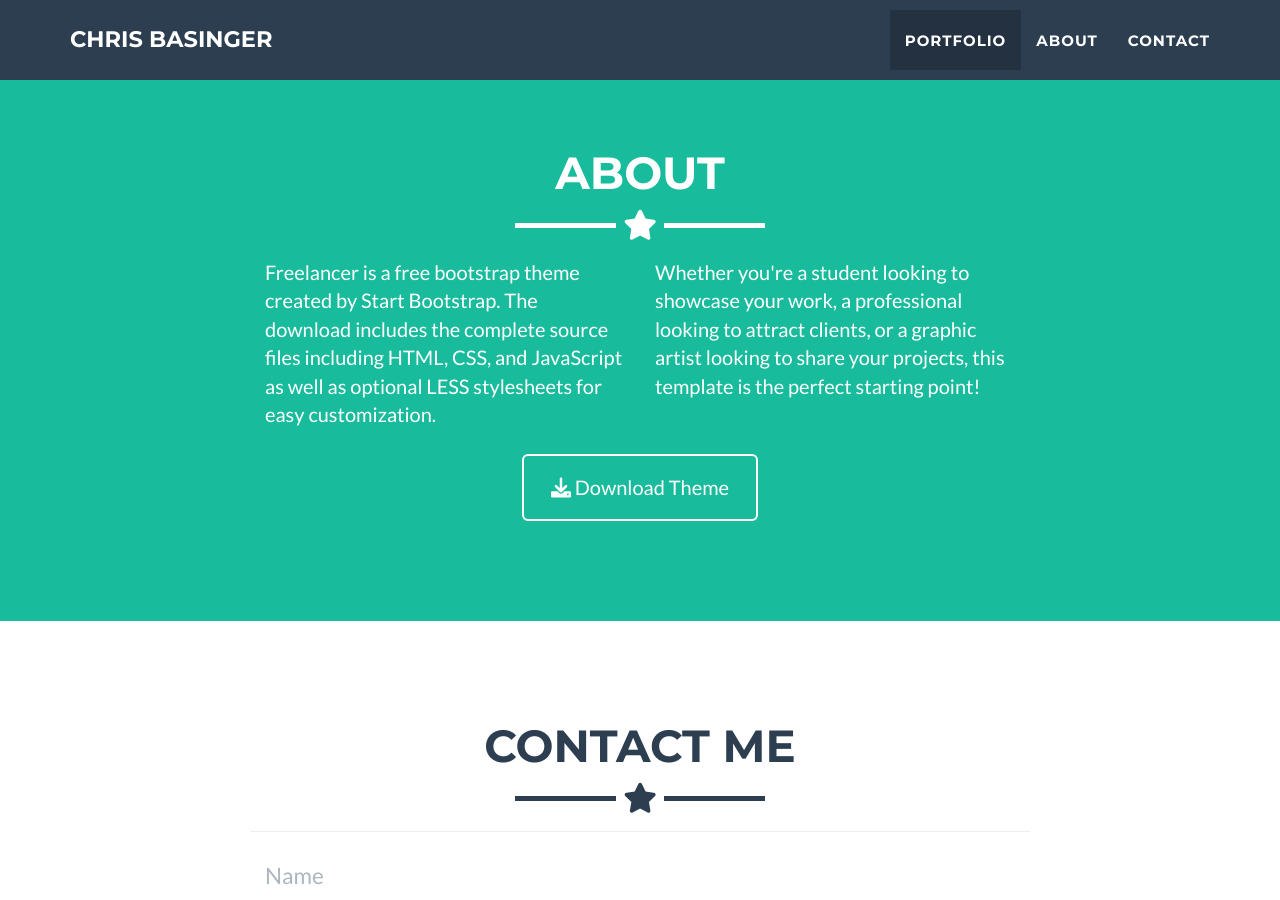
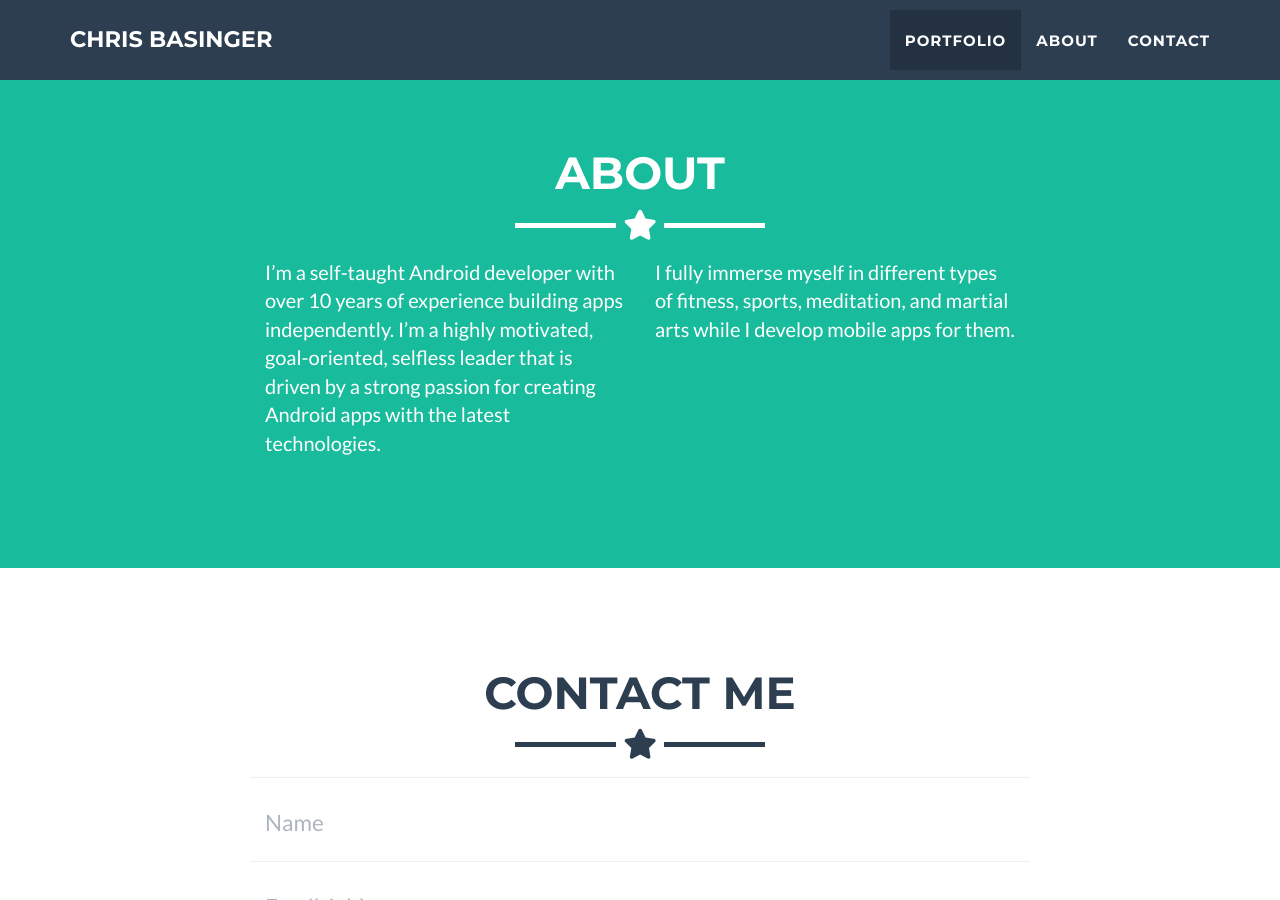
Before and after one commit to zerochancelabs/zerochancelabs.github.io, a Jekyll site: the page built from _posts/2014-07-18-project-1.markdown, in a window 1280 px wide and 900 px high, scrolled down 1725 px. Built offline with Jekyll 4.4.1, drawn with Linux system fonts in a browser that asks for light colours.

Commit message:
about section

```diff
--- a/_includes/about.html
+++ b/_includes/about.html
@@ -9,18 +9,10 @@
     </div>
     <div class="row">
       <div class="col-lg-4 col-lg-offset-2">
-        <p>Freelancer is a free bootstrap theme created by Start Bootstrap. The download includes the complete
-          source files including HTML, CSS, and JavaScript as well as optional LESS stylesheets for easy
-          customization.</p>
+        <p>I’m a self-taught Android developer with over 10 years of experience building apps independently. I’m a highly motivated, goal-oriented, selfless leader that is driven by a strong passion for creating Android apps with the latest technologies.</p>
       </div>
       <div class="col-lg-4">
-        <p>Whether you're a student looking to showcase your work, a professional looking to attract clients, or
-          a graphic artist looking to share your projects, this template is the perfect starting point! </p>
-      </div>
-      <div class="col-lg-8 col-lg-offset-2 text-center">
-        <a href="https://github.com/jeromelachaud/freelancer-theme" class="btn btn-lg btn-outline">
-          <i class="fa fa-download"></i> Download Theme
-        </a>
+        <p>I fully immerse myself in different types of fitness, sports, meditation, and martial arts while I develop mobile apps for them.</p>
       </div>
     </div>
   </div>
```
